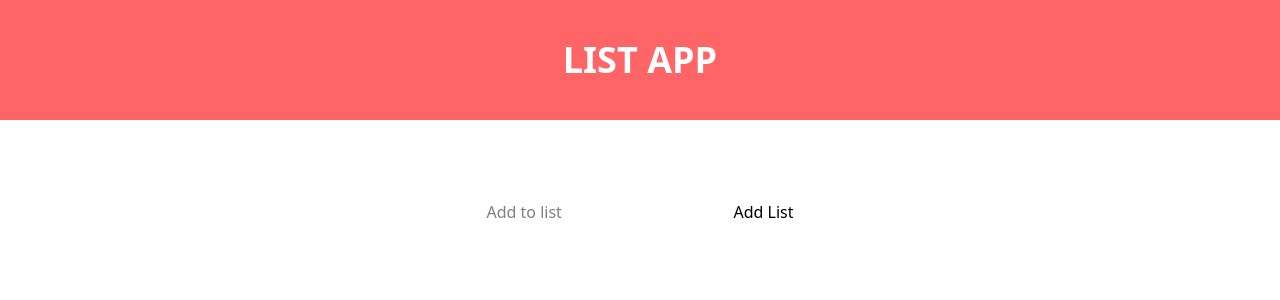
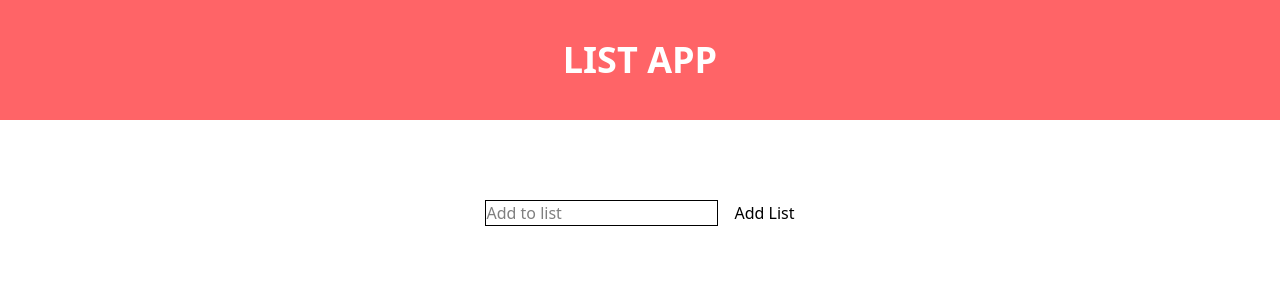
Before and after one commit to Srimathi1306/To-Do-List, a React (Vite) app: page / in a window 1280 px wide. Shown: the top 300 px of the page. Built offline with nearby package versions, Linux system fonts and the light colour scheme.

Commit message:
updated css

```diff
--- a/src/List.jsx
+++ b/src/List.jsx
@@ -1,8 +1,10 @@
 export default function List() {
   return (
     <form className="m-8 flex gap-4">
-      <input type="text" placeholder="Add to list" />
-      <button type="submit">Add List</button>
+      <input type="text" placeholder="Add to list" className="border" />
+      <button type="submit" classNmae="">
+        Add List
+      </button>
     </form>
   );
 }
```
